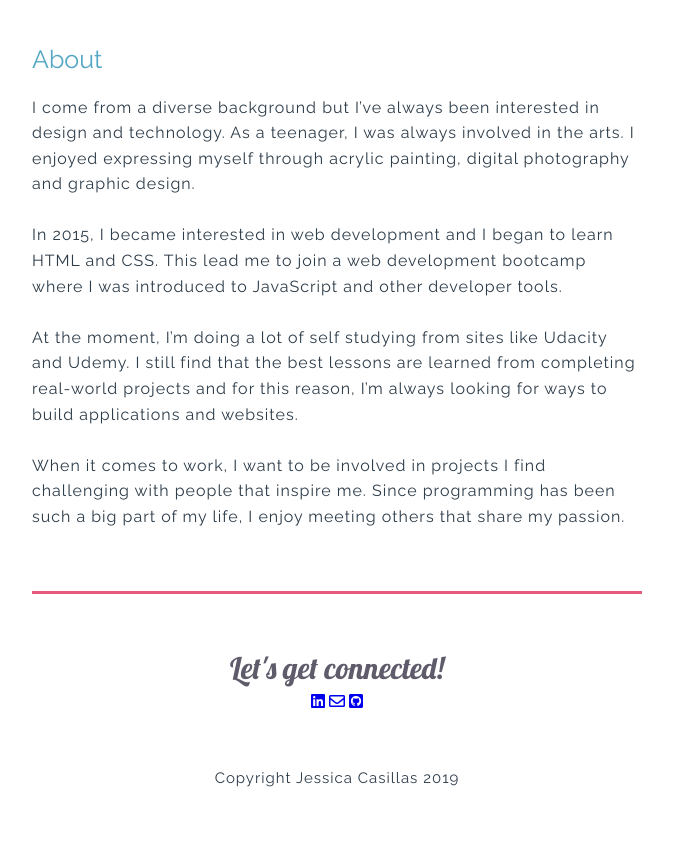
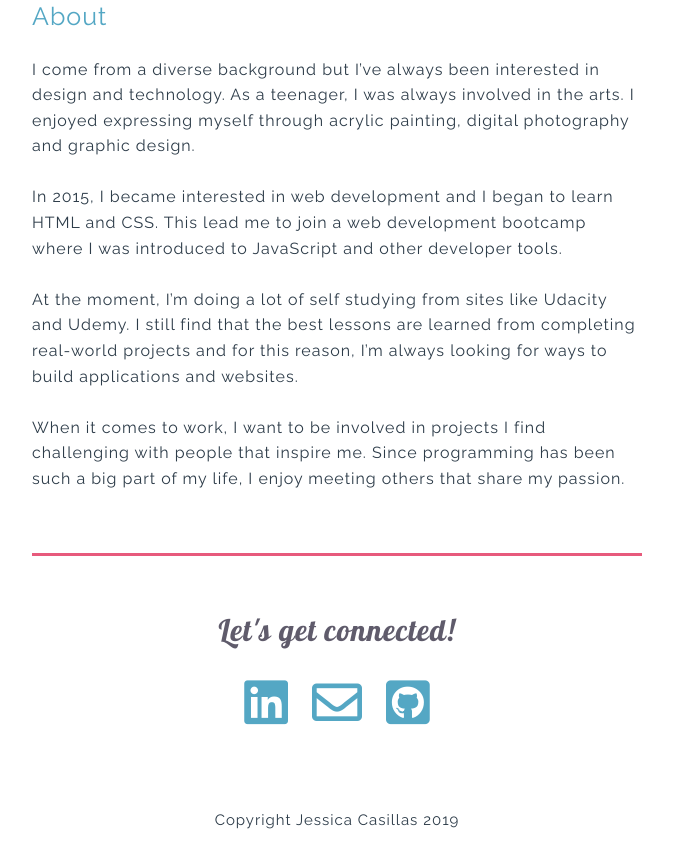
Before and after one commit to jessix00/Portfolio, a PHP site: page / in a window 1280 px wide. Shown: the part 689-1536 px from the top of the page, without its empty margins (303-976 px from the left). Before the commit the page ends 1476 px from the top, so only its background shows below. Run offline with PHP 8.4, Linux system fonts and the light colour scheme.

Commit message:
New styles added for media icons.

```diff
--- a/css/style-large.css
+++ b/css/style-large.css
@@ -25,10 +25,6 @@ body {
 
 /* CONTENT SECTION */
 
-.greeting-sentence {
-    font-size: 40px;
-}
-
 .content-section {
     margin: 0;
 }
@@ -39,6 +35,3 @@ body {
 .design-steps {
     padding: 10px;
 }
-
-
-/* PROJECTS PAGE */
--- a/css/style.css
+++ b/css/style.css
@@ -13,6 +13,7 @@
         margin: 0;
         font-weight: 100;
         line-height: 1.6;
+        letter-spacing: 1px;
         color: #5f5b6b;
     }
 
@@ -20,6 +21,8 @@
         font-size: 25px;
         color: #54a7c4;
         font-weight: 100;
+        line-height: 1.6;
+        letter-spacing: 1px;
     }
 
     p {
@@ -221,6 +224,25 @@
         transition: background-color ease 1s;
     }
 
+    .media-icons {
+        margin: 20px 5px;
+    }
+
+    .media-icons a {
+        font-size: 50px;
+        color: #54a7c4;
+        text-decoration: none;
+        -webkit-transition: color ease 1s;
+        transition: color ease 1s;
+        margin: 10px;
+    }
+
+    .media-icons a:hover {
+        color: #e75a7c;
+        -webkit-transition: color ease 1s;
+        transition: color ease 1s;
+    }
+
     footer p {
         text-align: center;
         font-size: 15px;
```
